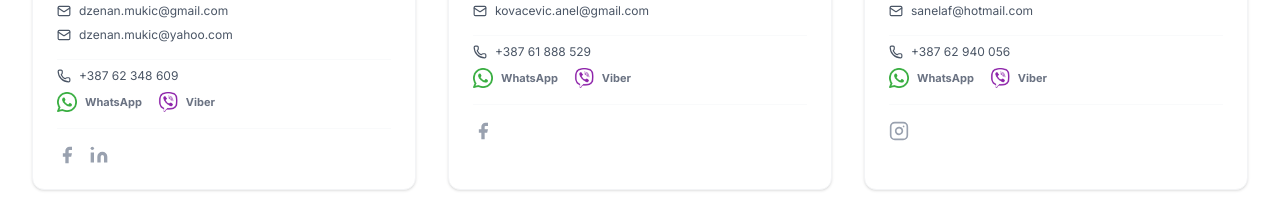
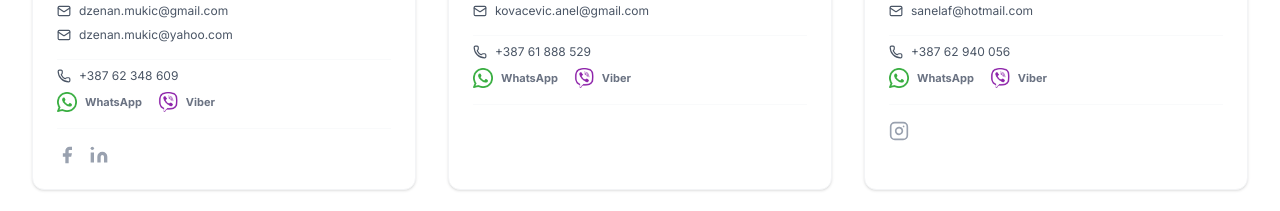
Before and after one commit to marshalneo991/tumaci.ba, a React (Vite) app: page / in a window 1280 px wide. Shown: the part 4000-4211 px from the top of the page. Built offline with nearby package versions, Linux system fonts and the light colour scheme; a web font is replaced by a local one.

Commit message:
Update 3

```diff
--- a/src/components/Team.jsx
+++ b/src/components/Team.jsx
@@ -25,7 +25,7 @@ const members = [
         gender: 'f',
         image: AnelImage,
         social: {
-            facebook: 'https://bs-ba.facebook.com/azra.becirovic'
+
         },
     },
     {
```
